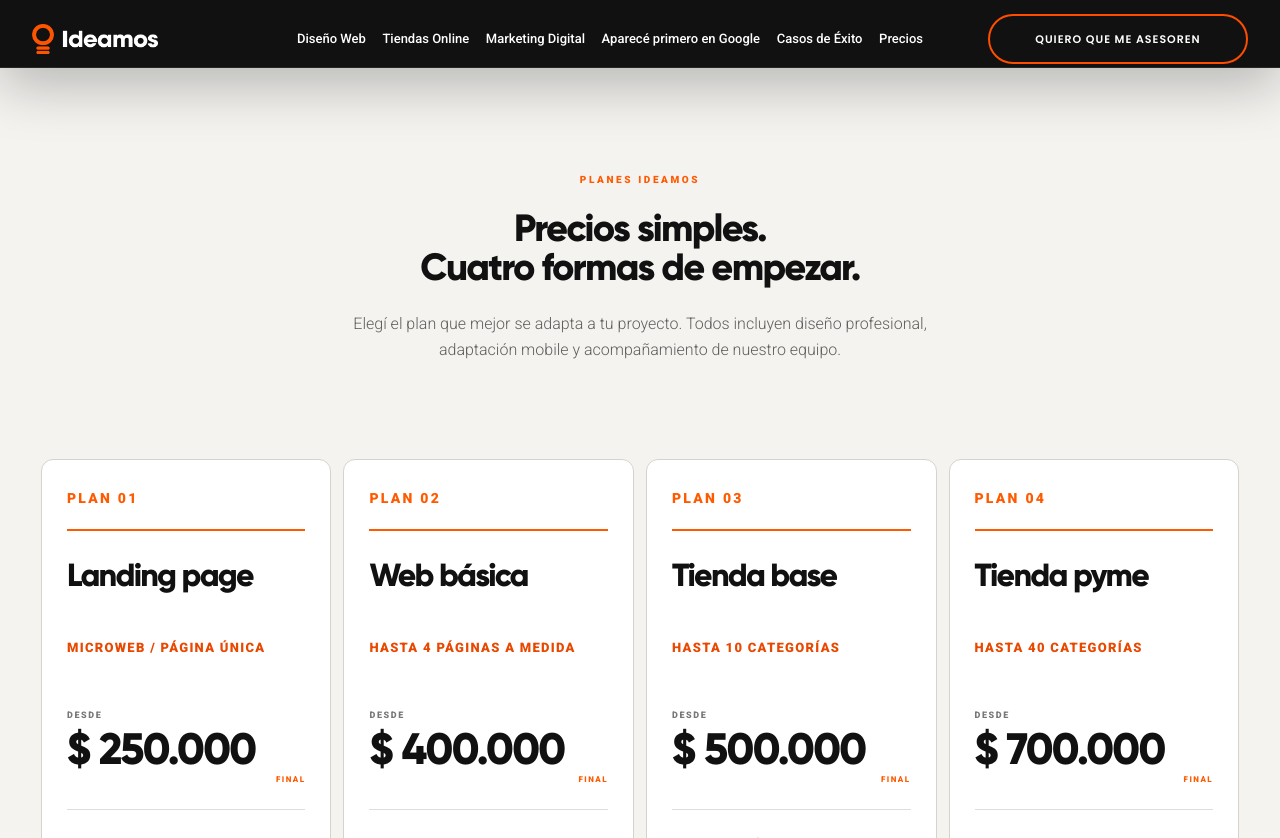
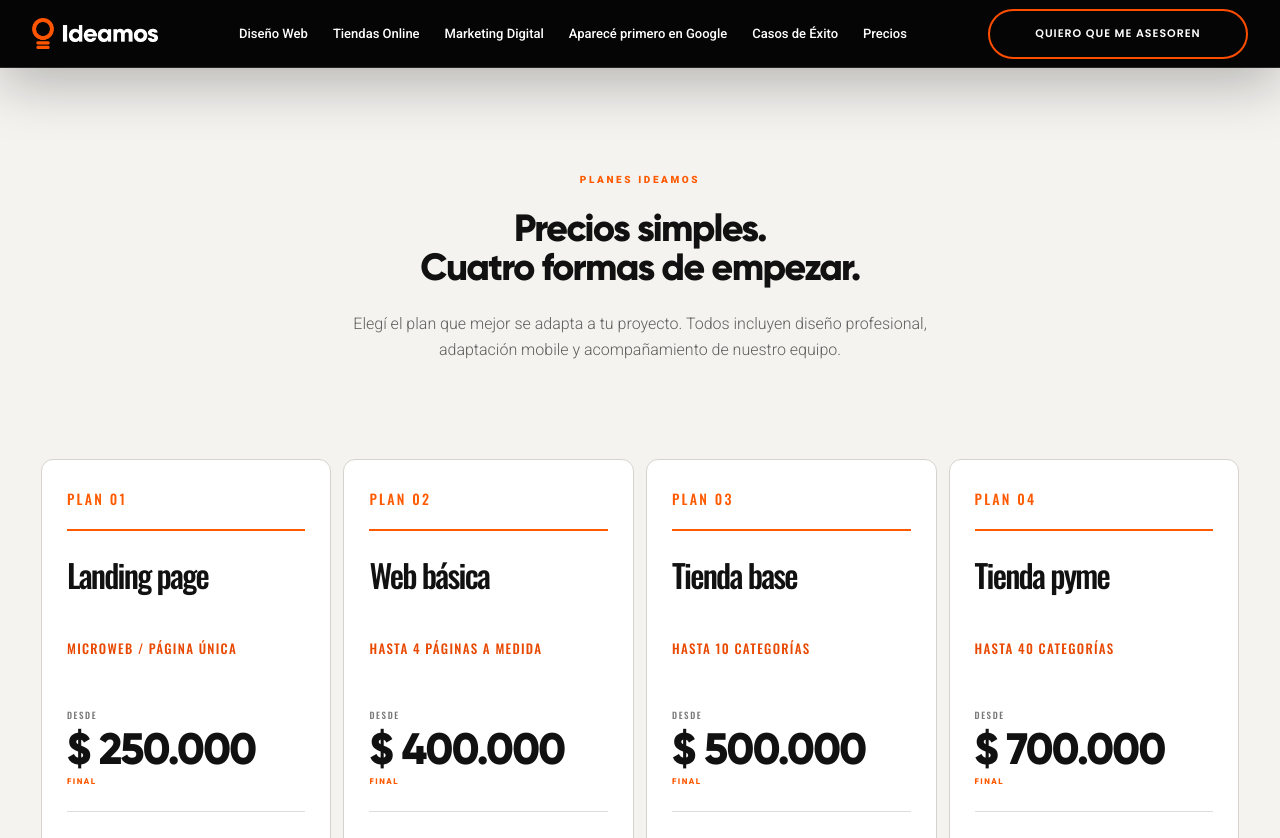
Before and after one commit to ideamosestudio/ideamosdemo, a Next.js app: page /precios in a window 1280 px wide. Shown: the top 838 px of the page. Built offline with nearby package versions, Linux system fonts and the light colour scheme.

Commit message:
Unifica navegación y ajusta sección de precios

```diff
--- a/app/layout.tsx
+++ b/app/layout.tsx
@@ -4,6 +4,7 @@ import "./refinement.css";
 import "./iteration.css";
 import "./final-tuning.css";
 import "./revision.css";
+import "./request-2026-08-01.css";
 
 export const metadata: Metadata = {
   title: "Ideamos — Diseño web & marketing digital",
@@ -24,7 +25,7 @@ export default function RootLayout({
       <head>
         <link rel="preconnect" href="https://fonts.googleapis.com" />
         <link rel="preconnect" href="https://fonts.gstatic.com" crossOrigin="anonymous" />
-        <link href="https://fonts.googleapis.com/css2?family=Poppins:wght@400;600;700&family=Roboto+Condensed:wght@300;400;500;600;700&family=Roboto:wght@300;400;500;700;900&display=swap" rel="stylesheet" />
+        <link href="https://fonts.googleapis.com/css2?family=Oswald:wght@400;500;600&family=Poppins:wght@400;600;700&family=Roboto+Condensed:wght@300;400;500;600;700&family=Roboto:wght@300;400;500;700;900&display=swap" rel="stylesheet" />
       </head>
       <body>{children}</body>
     </html>
--- a/app/page.tsx
+++ b/app/page.tsx
@@ -5,7 +5,7 @@ import ManagedBackgroundVideo, {
   pauseManagedBackgroundVideos,
 } from "./components/ManagedBackgroundVideo";
 import { HeroLogoTrack, HomeClosingSections } from "../components/SharedHomeSections";
-import MobileMenu from "../components/MobileMenu";
+import SiteHeader from "../components/SiteHeader";
 
 const asset = (path: string) => `${process.env.NEXT_PUBLIC_BASE_PATH ?? ""}${path}`;
 const ecommerceLeft = [
@@ -22,15 +22,11 @@ const ecommerceRight = [
 ];
 
 export default function Home() {
-  const [scrolled, setScrolled] = useState(false);
   const [screen, setScreen] = useState(0);
   const [testimonialPlaying, setTestimonialPlaying] = useState(false);
 
   useEffect(() => {
-    const onScroll = () => {
-      setScrolled(window.scrollY > 24);
-      document.documentElement.style.setProperty("--scroll", String(window.scrollY));
-    };
+    const onScroll = () => document.documentElement.style.setProperty("--scroll", String(window.scrollY));
     onScroll();
     window.addEventListener("scroll", onScroll, { passive: true });
     return () => window.removeEventListener("scroll", onScroll);
@@ -50,24 +46,7 @@ export default function Home() {
   }, []);
 
   return <main>
-    <header className={`nav ${scrolled ? "nav-black" : ""}`}>
-      <a href="#inicio" className="brand"><img src={asset("/logos/ideamos-light.webp")} alt="Ideamos" /></a>
-      <nav className="nav-links desktop-navigation">
-        <a href={asset("/diseno-web-autoadministrable/")}>Diseño Web</a><a href={asset("/tiendas-online/")}>Tiendas Online</a><a href={asset("/marketing-digital/")}>Marketing Digital</a><a href={asset("/posicionamiento-web/")}>Aparecé primero en Google</a><a href={asset("/casos-de-exito/")}>Casos de Éxito</a><a href={asset("/precios/")}>Precios</a>
-      </nav>
-      <a className="nav-contact" href="https://wa.link/wgb5pk">Quiero que me asesoren</a>
-      <MobileMenu
-        logoSrc={asset("/logos/ideamos-light.webp")}
-        items={[
-          { label: "Diseño Web", href: asset("/diseno-web-autoadministrable/") },
-          { label: "Tiendas Online", href: asset("/tiendas-online/") },
-          { label: "Marketing Digital", href: asset("/marketing-digital/") },
-          { label: "Aparecé primero en Google", href: asset("/posicionamiento-web/") },
-          { label: "Casos de Éxito", href: asset("/casos-de-exito/") },
-          { label: "Precios", href: asset("/precios/") },
-        ]}
-      />
-    </header>
+    <SiteHeader />
 
     <section className="hero" id="inicio">
       <ManagedBackgroundVideo
--- a/app/precios/page.tsx
+++ b/app/precios/page.tsx
@@ -1,20 +1,8 @@
 "use client";
 
-import Link from "next/link";
-import { useEffect, useState } from "react";
-import MobileMenu from "../../components/MobileMenu";
+import { useEffect } from "react";
 import { HomeClosingSections } from "../../components/SharedHomeSections";
-
-const asset = (path: string) => `${process.env.NEXT_PUBLIC_BASE_PATH ?? ""}${path}`;
-
-const navigation = [
-  ["Diseño Web", "diseno-web-autoadministrable"],
-  ["Tiendas Online", "tiendas-online"],
-  ["Marketing Digital", "marketing-digital"],
-  ["Aparecé primero en Google", "posicionamiento-web"],
-  ["Casos de Éxito", "casos-de-exito"],
-  ["Precios", "precios"],
-];
+import SiteHeader from "../../components/SiteHeader";
 
 const plans = [
   {
@@ -102,15 +90,6 @@ const plans = [
 ];
 
 export default function PricesPage() {
-  const [scrolled, setScrolled] = useState(false);
-
-  useEffect(() => {
-    const onScroll = () => setScrolled(window.scrollY > 24);
-    onScroll();
-    window.addEventListener("scroll", onScroll, { passive: true });
-    return () => window.removeEventListener("scroll", onScroll);
-  }, []);
-
   useEffect(() => {
     const observer = new IntersectionObserver((entries) => entries.forEach((entry) => {
       if (entry.isIntersecting) entry.target.classList.add("in-view");
@@ -120,20 +99,7 @@ export default function PricesPage() {
   }, []);
 
   return <main className="prices-page">
-    <header className={`nav internal-nav prices-nav nav-black ${scrolled ? "is-scrolled" : ""}`}>
-      <Link href="../" className="brand"><img src={asset("/logos/ideamos-light.webp")} alt="Ideamos" /></Link>
-      <nav className="nav-links desktop-navigation">
-        {navigation.map(([label, href]) => <Link key={href} href={`../${href}/`}>{label}</Link>)}
-      </nav>
-      <a className="nav-contact" href="https://wa.link/wgb5pk">Quiero que me asesoren</a>
-      <MobileMenu
-        logoSrc={asset("/logos/ideamos-light.webp")}
-        items={[
-          ...navigation.map(([label, href]) => ({ label, href: `../${href}/` })),
-          { label: "Contacto", href: "#contacto" },
-        ]}
-      />
-    </header>
+    <SiteHeader solid />
 
     <section className="pricing-plans" id="inicio" aria-label="Planes y precios de Ideamos">
       <header className="pricing-heading" data-reveal>
--- /dev/null
+++ b/app/request-2026-08-01.css
@@ -0,0 +1,50 @@
+/* Requested navigation, pricing typography and Prices advisory refinements. */
+.nav-links a{
+  transition:color .25s ease,letter-spacing .25s ease;
+}
+.nav-links a:hover,
+.nav-links a:focus-visible{
+  letter-spacing:2px;
+}
+.nav-contact:hover,
+.nav-contact:focus-visible{
+  letter-spacing:2px!important;
+}
+
+.prices-page .price-card-top small,
+.prices-page .price-card h3,
+.prices-page .price-detail,
+.prices-page .price-value small{
+  font-family:"Oswald","Roboto Condensed",Arial,sans-serif!important;
+  font-weight:500!important;
+}
+.prices-page .price-value span{
+  display:block!important;
+  width:100%;
+  margin-top:7px!important;
+  padding:0!important;
+  text-align:left;
+  justify-self:start;
+}
+.prices-page .human-cta{
+  width:100%!important;
+  min-height:670px!important;
+  height:auto!important;
+  margin:0!important;
+  border:0!important;
+  border-radius:0!important;
+  box-shadow:none!important;
+  background:#f4f3f0!important;
+}
+
+@media(min-width:981px){
+  .prices-page .nav{
+    display:flex;
+    grid-template-columns:none;
+    gap:30px;
+  }
+  .prices-page .nav-links{
+    width:auto;
+    gap:25px;
+  }
+}
--- a/components/InternalPage.tsx
+++ b/components/InternalPage.tsx
@@ -1,10 +1,9 @@
 "use client";
 
-import Link from "next/link";
-import { useEffect, useState } from "react";
+import { useEffect } from "react";
 import ManagedBackgroundVideo from "../app/components/ManagedBackgroundVideo";
 import { HeroLogoTrack, HomeClosingSections } from "./SharedHomeSections";
-import MobileMenu from "./MobileMenu";
+import SiteHeader from "./SiteHeader";
 
 type Item = { title: string; copy: string };
 type ContentSection = {
@@ -32,15 +31,6 @@ type ServicePage = {
   homeClosing?: boolean;
 };
 
-const nav = [
-  ["Diseño Web", "diseno-web-autoadministrable"],
-  ["Tiendas Online", "tiendas-online"],
-  ["Marketing Digital", "marketing-digital"],
-  ["Aparecé primero en Google", "posicionamiento-web"],
-  ["Casos de Éxito", "casos-de-exito"],
-  ["Precios", "precios"],
-];
-
 const asset = (path: string) => `${process.env.NEXT_PUBLIC_BASE_PATH ?? ""}${path}`;
 
 function Actions() {
@@ -51,14 +41,12 @@ function Actions() {
 }
 
 export default function InternalPage({ page }: { page: ServicePage }) {
-  const [scrolled, setScrolled] = useState(false);
   const sections = page.sections ?? [
     { eyebrow: "ESTRATEGIA + DISEÑO + TECNOLOGÍA", title: page.sectionTitle ?? "", paragraphs: [page.sectionCopy ?? ""], items: page.items?.map(([title, copy]) => ({ title, copy })) },
     { eyebrow: "SOLUCIONES A TU MEDIDA", title: page.darkTitle ?? "", paragraphs: [page.darkCopy ?? ""], dark: true, contact: true },
   ];
   useEffect(() => {
     const onScroll = () => {
-      setScrolled(window.scrollY > 24);
       document.documentElement.style.setProperty("--scroll", String(window.scrollY));
     };
     onScroll();
@@ -75,20 +63,7 @@ export default function InternalPage({ page }: { page: ServicePage }) {
   }, []);
 
   return <main className="internal-page">
-    <header className={`nav internal-nav ${scrolled ? "nav-black" : ""}`}>
-      <Link href="../" className="brand"><img src={asset("/logos/ideamos-light.webp")} alt="Ideamos" /></Link>
-      <nav className="nav-links desktop-navigation">
-        {nav.map(([label, href]) => <Link key={href} href={`../${href}/`}>{label}</Link>)}
-      </nav>
-      <a className="nav-contact" href="https://wa.link/wgb5pk">Quiero que me asesoren</a>
-      <MobileMenu
-        logoSrc={asset("/logos/ideamos-light.webp")}
-        items={[
-          ...nav.map(([label, href]) => ({ label, href: `../${href}/` })),
-          { label: "Contacto", href: "../#contacto" },
-        ]}
-      />
-    </header>
+    <SiteHeader />
 
     <section className={`hero internal-home-hero ${page.matchHomeHero ? "matches-home-hero" : ""}`} id="inicio">
       <ManagedBackgroundVideo
--- /dev/null
+++ b/components/SiteHeader.tsx
@@ -0,0 +1,38 @@
+"use client";
+
+import { useEffect, useState } from "react";
+import MobileMenu from "./MobileMenu";
+
+const asset = (path: string) => `${process.env.NEXT_PUBLIC_BASE_PATH ?? ""}${path}`;
+
+const navigation = [
+  ["Diseño Web", "/diseno-web-autoadministrable/"],
+  ["Tiendas Online", "/tiendas-online/"],
+  ["Marketing Digital", "/marketing-digital/"],
+  ["Aparecé primero en Google", "/posicionamiento-web/"],
+  ["Casos de Éxito", "/casos-de-exito/"],
+  ["Precios", "/precios/"],
+] as const;
+
+export default function SiteHeader({ solid = false }: { solid?: boolean }) {
+  const [scrolled, setScrolled] = useState(false);
+
+  useEffect(() => {
+    const onScroll = () => setScrolled(window.scrollY > 24);
+    onScroll();
+    window.addEventListener("scroll", onScroll, { passive: true });
+    return () => window.removeEventListener("scroll", onScroll);
+  }, []);
+
+  return <header className={`nav ${solid || scrolled ? "nav-black" : ""}`}>
+    <a href={asset("/")} className="brand"><img src={asset("/logos/ideamos-light.webp")} alt="Ideamos" /></a>
+    <nav className="nav-links desktop-navigation" aria-label="Navegación principal">
+      {navigation.map(([label, href]) => <a key={href} href={asset(href)}>{label}</a>)}
+    </nav>
+    <a className="nav-contact" href="https://wa.link/wgb5pk">Quiero que me asesoren</a>
+    <MobileMenu
+      logoSrc={asset("/logos/ideamos-light.webp")}
+      items={navigation.map(([label, href]) => ({ label, href: asset(href) }))}
+    />
+  </header>;
+}
```
